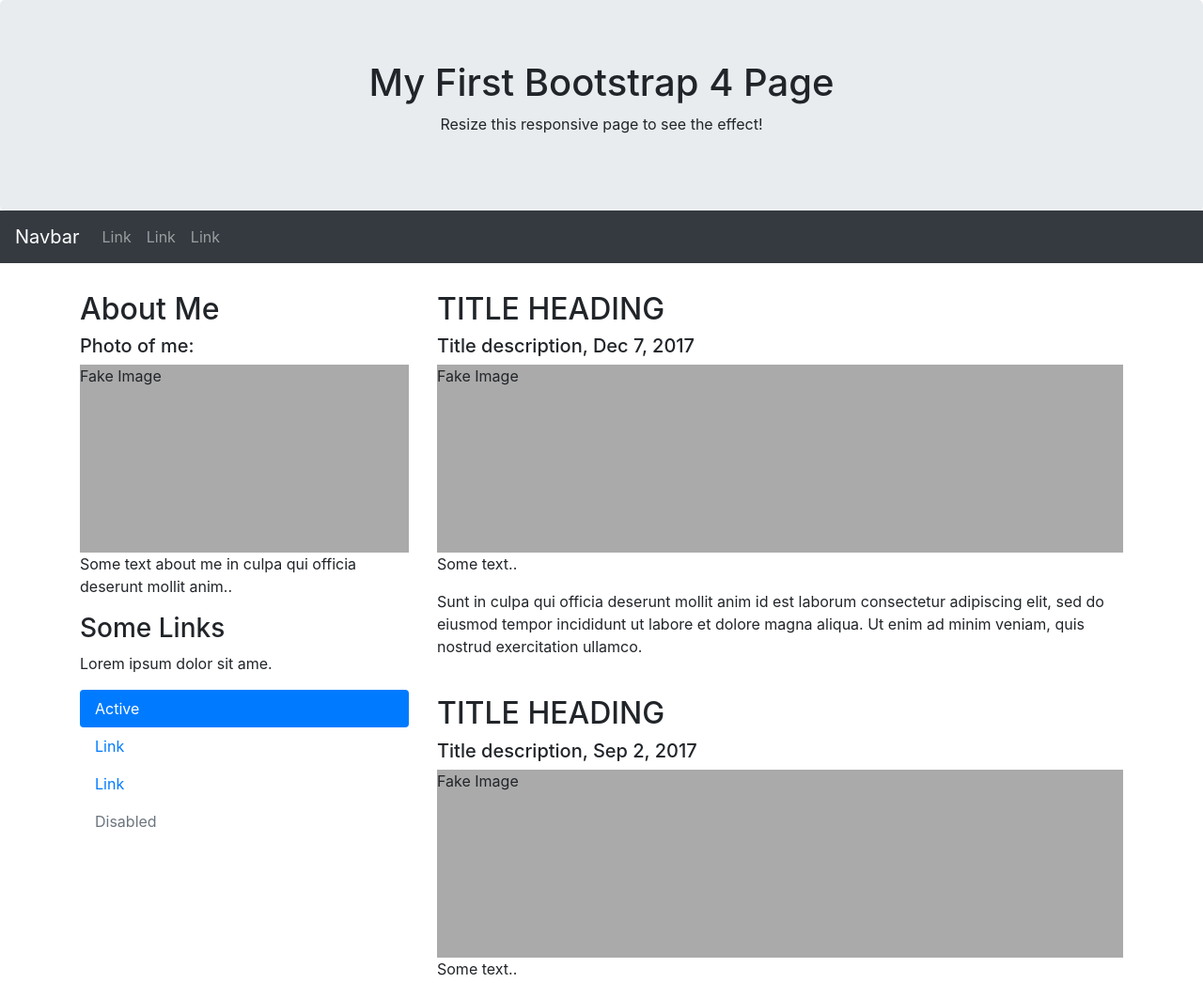
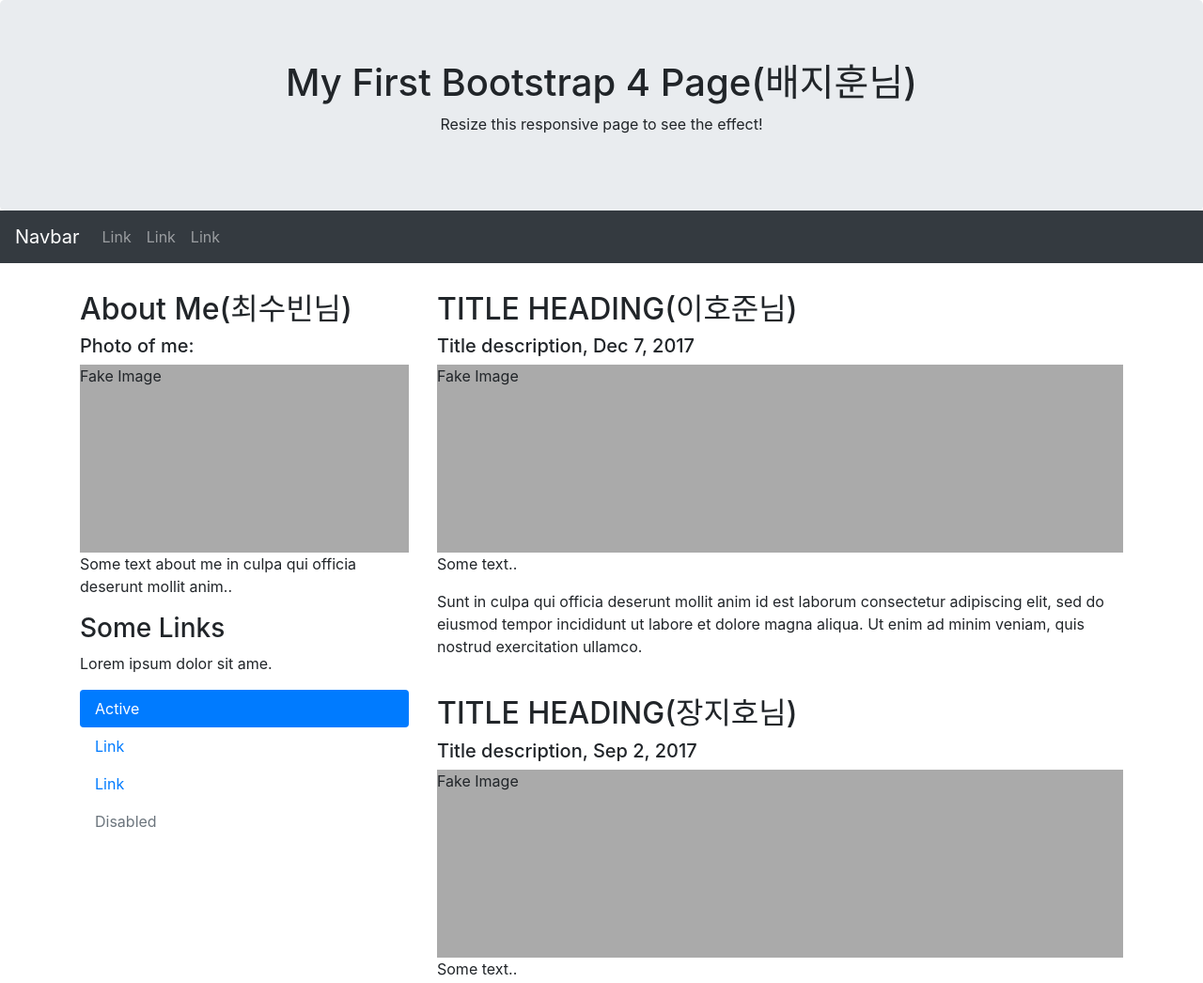
Before and after one commit to develop00bazzi/greenproject, a plain HTML site: page index.html in a window 1280 px wide. Shown: the top 1046 px of the page at 94% size. Drawn offline with nearby package versions, Linux system fonts and the light colour scheme.

Commit message:
작업 영역 지정 완료

```diff
--- a/index.html
+++ b/index.html
@@ -20,7 +20,7 @@
 <body>
 
     <div class="jumbotron text-center" style="margin-bottom:0">
-        <h1>My First Bootstrap 4 Page</h1>
+        <h1>My First Bootstrap 4 Page(배지훈님)</h1>
         <p>Resize this responsive page to see the effect!</p>
     </div>
 
@@ -47,7 +47,7 @@
     <div class="container" style="margin-top:30px">
         <div class="row">
             <div class="col-sm-4">
-                <h2>About Me</h2>
+                <h2>About Me(최수빈님)</h2>
                 <h5>Photo of me:</h5>
                 <div class="fakeimg">Fake Image</div>
                 <p>Some text about me in culpa qui officia deserunt mollit anim..</p>
@@ -70,7 +70,7 @@
                 <hr class="d-sm-none">
             </div>
             <div class="col-sm-8">
-                <h2>TITLE HEADING</h2>
+                <h2>TITLE HEADING(이호준님)</h2>
                 <h5>Title description, Dec 7, 2017</h5>
                 <div class="fakeimg">Fake Image</div>
                 <p>Some text..</p>
@@ -78,7 +78,7 @@
                     eiusmod tempor incididunt ut labore et dolore magna aliqua. Ut enim ad minim veniam, quis nostrud
                     exercitation ullamco.</p>
                 <br>
-                <h2>TITLE HEADING</h2>
+                <h2>TITLE HEADING(장지호님)</h2>
                 <h5>Title description, Sep 2, 2017</h5>
                 <div class="fakeimg">Fake Image</div>
                 <p>Some text..</p>
```
